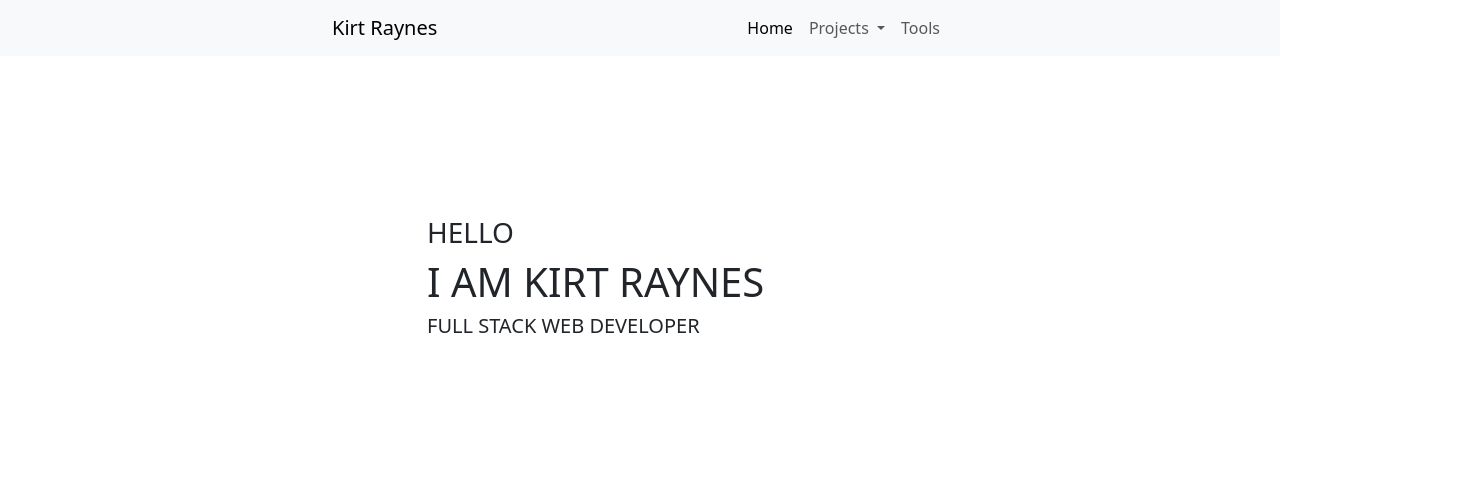
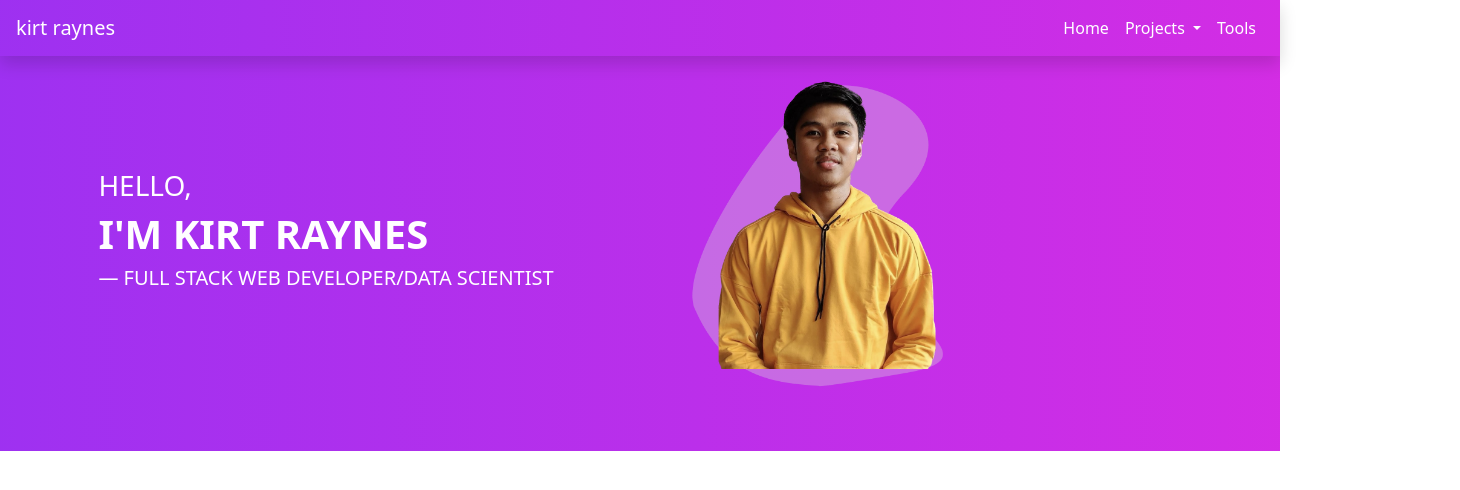
Before and after one commit to kiroraynes/frontend, a plain HTML site: page Capstone Project 1/index.html in a window 1280 px wide. Shown: the whole page, 1460 px wide, since content can reach past the window. Drawn offline with nearby package versions, Linux system fonts and the light colour scheme; a web font is replaced by a local one.

Commit message:
Add capstone project 1 code

```diff
--- a/Capstone Project 1/index.html
+++ b/Capstone Project 1/index.html
@@ -8,26 +8,26 @@
         <meta name="viewport" content="width=device-width, initial-scale=1">
         <link rel="preconnect" href="https://fonts.googleapis.com">
         <link rel="preconnect" href="https://fonts.gstatic.com" crossorigin>
-        <link href="https://fonts.googleapis.com/css2?family=Comme&family=Roboto:wght@400;700&display=swap" rel="stylesheet">
+        <link href="https://fonts.googleapis.com/css2?family=Poppins:ital,wght@0,100;0,200;0,300;0,400;0,500;0,600;0,700;0,800;0,900;1,100;1,200;1,300;1,400;1,500;1,600;1,700;1,800;1,900&display=swap" rel="stylesheet">
         <link href="https://cdn.jsdelivr.net/npm/bootstrap@5.3.0-alpha3/dist/css/bootstrap.min.css" rel="stylesheet" integrity="sha384-KK94CHFLLe+nY2dmCWGMq91rCGa5gtU4mk92HdvYe+M/SXH301p5ILy+dN9+nJOZ" crossorigin="anonymous">
 
         <link rel="stylesheet" href="./style.css">
     </head>
     <body>
         <!-- Navbar -->
-        <nav class="navbar navbar-expand-lg bg-body-tertiary">
-            <div class="container-fluid px-7">
-              <a class="navbar-brand" href="#">Kirt Raynes</a>
+        <nav class="navbar navbar-expand-lg bg-body-tertiary shadow menu fixed-top">
+            <div class="container-fluid px-3">
+              <a class="navbar-brand text-white" href="#">kirt raynes</a>
               <button class="navbar-toggler" type="button" data-bs-toggle="collapse" data-bs-target="#navbarSupportedContent" aria-controls="navbarSupportedContent" aria-expanded="false" aria-label="Toggle navigation">
                 <span class="navbar-toggler-icon"></span>
               </button>
               <div class="collapse navbar-collapse" id="navbarSupportedContent">
                 <ul class="navbar-nav ms-auto mb-2 mb-lg-0">
                   <li class="nav-item">
-                    <a class="nav-link active" aria-current="page" href="#landing">Home</a>
+                    <a class="nav-link active text-white" aria-current="page" href="#landing">Home</a>
                   </li>
                   <li class="nav-item dropdown">
-                    <a class="nav-link dropdown-toggle" href="#" role="button" data-bs-toggle="dropdown" data-bs-auto-close="true" aria-expanded="false">
+                    <a class="nav-link dropdown-toggle text-white" href="#" role="button" data-bs-toggle="dropdown" data-bs-auto-close="true" aria-expanded="false">
                       Projects
                     </a>
                     <ul class="dropdown-menu">
@@ -36,7 +36,7 @@
                     </ul>
                   </li>
                   <li class="nav-item">
-                    <a class="nav-link" href="#">Tools</a>
+                    <a class="nav-link text-white" href="#">Tools</a>
                   </li>
                 </ul>
               </div>
@@ -44,18 +44,22 @@
           </nav>
 
         <!-- Landing page -->
-        <div id="landing" class="container mt-6 mx-7">
-          <div class="row">
-            <div class="offset-1 col-lg-6">
-              <h3 class="text-uppercase">hello</h3>
-              <h1 class="text-uppercase">i am kirt raynes</h1>
-              <h5 class="text-uppercase">full stack web developer</h5>
+        <div id="landing" class="container-fluid pt-3 mx-auto menu">
+          <div class="d-flex flex-row mx-auto">
+            <div class="mx-auto align-self-center text-white">
+              <h3 class="text-uppercase">hello,</h3>
+              <h1 class="text-uppercase fw-bold fs-1">i'm kirt raynes</h1>
+              <h5 class="text-uppercase fw-normal">&mdash; full stack web developer/data scientist</h5>
+            </div>
+            <div class="p-5 w-50">
+              <img id="dp" class="img-fluid" src="./images/Frame 1.png" alt="Photo of Kirt">
             </div>
             <div>
               <img src="" alt="">
             </div>
           </div>
         </div>
+        <div class="d-flex flex-fill curved menu"></div>
         <!-- Projects -->
         <!-- Contact -->
         <!-- Tools -->
--- a/Capstone Project 1/style.css
+++ b/Capstone Project 1/style.css
@@ -4,7 +4,7 @@
     box-sizing: border-box;
 }
 html {
-    font-family: 'Comme', sans-serif;
+    font-family: 'Poppins', sans-serif;
 }
 
 .dropdown:hover>.dropdown-menu {
@@ -25,12 +25,19 @@ html {
     margin-right: 10rem;
 }
 
-.mx-7 {
-    margin-left: 20rem;
-    margin-right: 20rem;
+.menu {
+    background: linear-gradient(to right, rgba(153, 38, 240, 0.95), rgba(209, 34, 227, 0.95))
 }
 
-.px-7 {
-    margin-left: 20rem;
-    margin-right: 20rem;
+#dp {
+    max-height: auto;
+    max-width:50%;
 }
+
+.dp-shape {
+    background-color: rgb(217, 219, 218,0.3);
+}
+
+.curved {
+
+}
```
Also changed, not shown: Capstone Project 1/images/Frame 1.png (added), Capstone Project 1/images/dp-shape.png (added), Capstone Project 1/images/dp.PNG (added).
